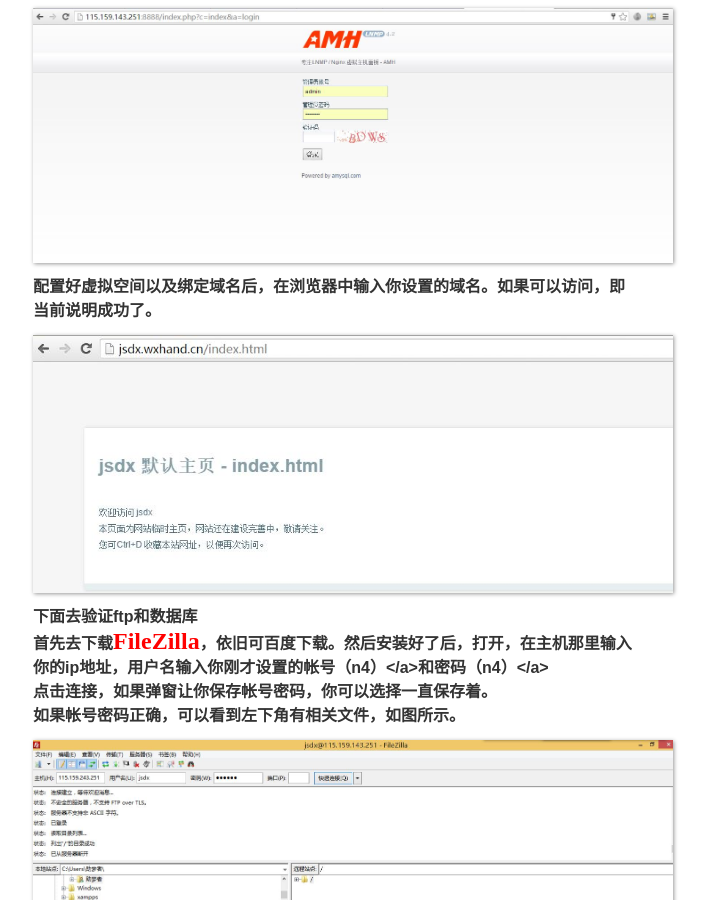
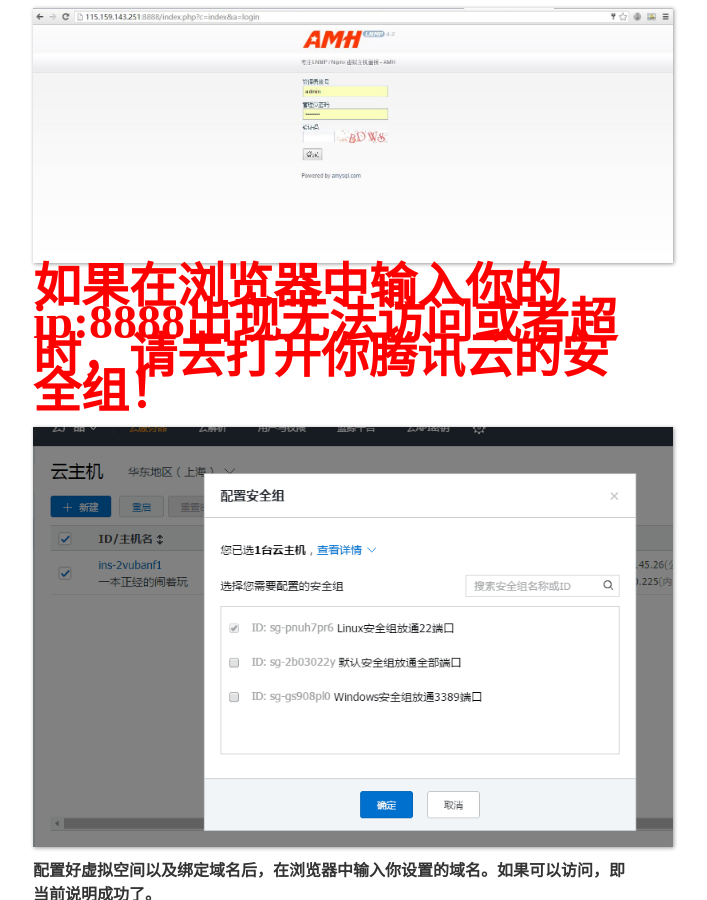
Before and after one commit to abigailpake/blog, a Jekyll site: the page built from _posts/2016-04-24-tencent.md, in a window 1280 px wide and 900 px high, scrolled down 7680 px. Shown: the whole window, without its empty margins (307-1014 px from the left). Built offline with Jekyll 4.4.1, drawn with Linux system fonts in a browser that asks for light colours; Markdown is read by kramdown in place of the engine named in the settings; comment, search, counter and statistics services are not loaded.

Commit message:
up0424md

```diff
--- a/_posts/2016-04-24-tencent.md
+++ b/_posts/2016-04-24-tencent.md
@@ -63,6 +63,9 @@
 ####首先如果你amh没安装后，那肯定就没有后续 的工作了。。。
 ####安装amh好了后，在浏览器中输入你的ip:8888，可以看到你的amh登录入口
 ![Qcloud18](../assets/jc1-amhdl.JPG)
+####<font color=red size=8 face="楷体"> 如果在浏览器中输入你的ip:8888出现无法访问或者超时，请去打开你腾讯云的安全组！</font>
+![Qcloud18-1](../assets/jc1-amhq.png)
+
 ####配置好虚拟空间以及绑定域名后，在浏览器中输入你设置的域名。如果可以访问，即当前说明成功了。
 ![Qcloud19](../assets/jc1-ymfw.JPG)
 ####下面去验证ftp和数据库
```
Also changed, not shown: assets/jc1-amhq.png (added).
